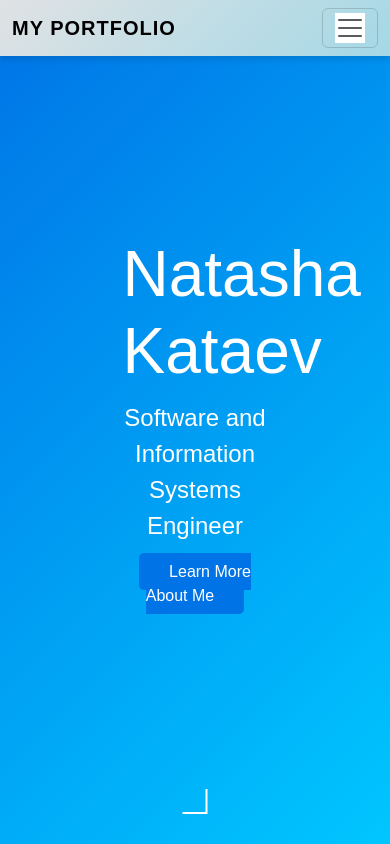
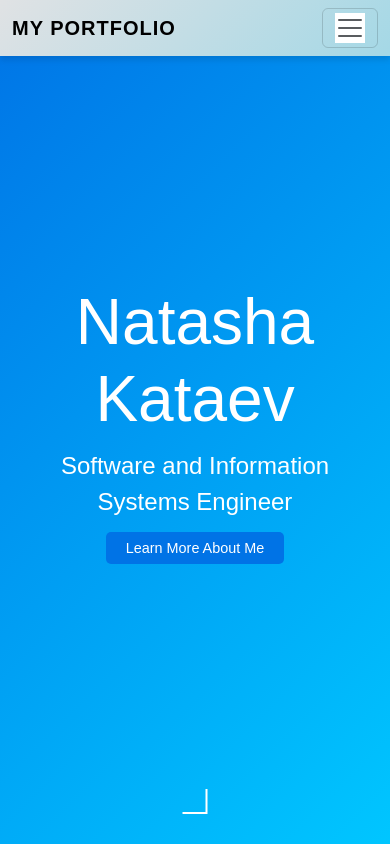
Before and after one commit to NatKat10/my-portfolio, a React (Create React App) app: page / in a window 390 px wide. Shown: the top 844 px of the page. Built offline with nearby package versions, Linux system fonts and the light colour scheme; a web font is replaced by a local one.

Commit message:
Updated mobile

```diff
--- a/src/App.css
+++ b/src/App.css
@@ -98,3 +98,20 @@ body{
 .navbar-toggler {
   border: none;
 }
+@media (max-width: 768px) {
+  .hero-section {
+    padding: 20px;
+    text-align: center;
+  }
+
+  .cta-button {
+    font-size: 0.9em;
+    padding: 8px 20px;
+    width: 70%;
+    margin: 20px auto;
+  }
+
+  .hero-content {
+    max-width: 100%;
+  }
+}
--- a/src/Projects.css
+++ b/src/Projects.css
@@ -166,3 +166,21 @@
     max-height: 90%;
     border-radius: 10px;
   }
+
+
+  @media (max-width: 768px) {
+    .projects-grid {
+      flex-direction: column;
+      align-items: center;
+    }
+
+    .project-card {
+      width: 90%;
+      margin-bottom: 20px;
+    }
+
+    .project-images img {
+      max-width: 100%;
+      height: auto;
+    }
+  }
```
